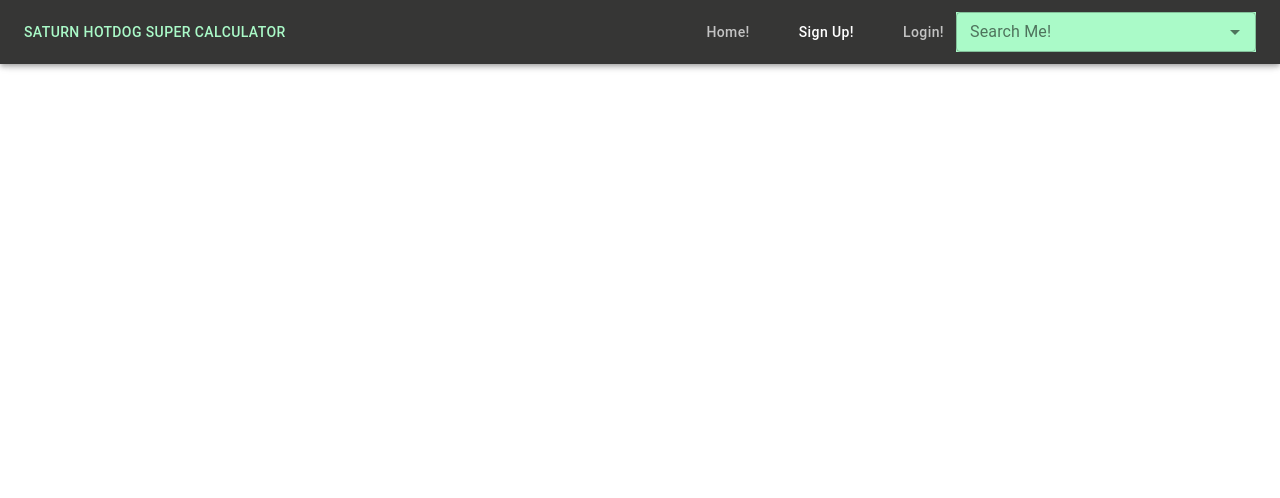
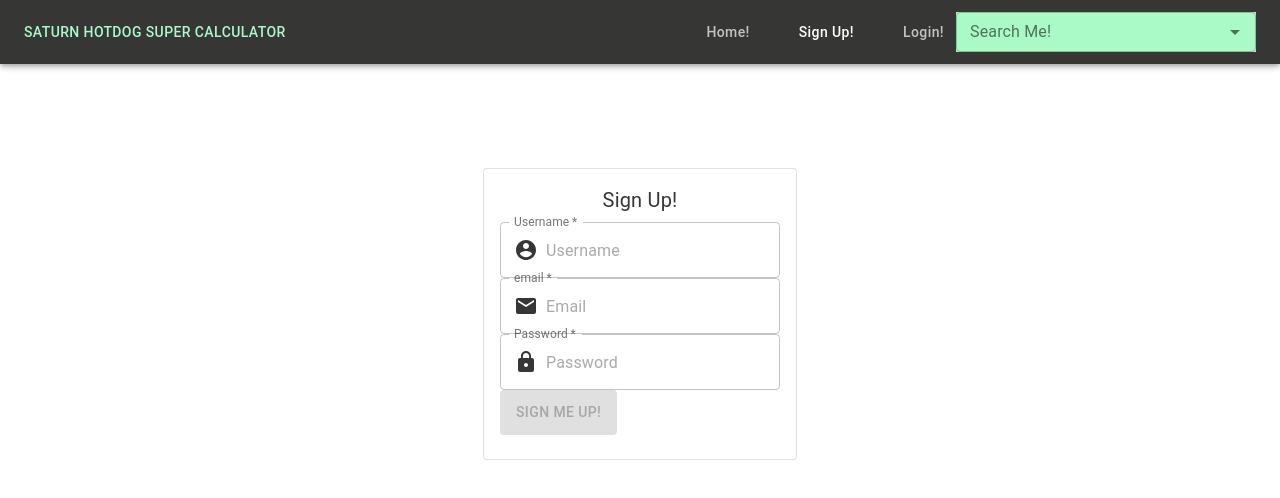
Before and after one commit to stevenlmcgraw/super-calculator, a React (Create React App) app: page /signup in a window 1280 px wide. Shown: the top 498 px of the page. Built offline with nearby package versions, Linux system fonts and the light colour scheme; no server answers.

Commit message:
Adds SignUp page

```diff
--- a/src/App.tsx
+++ b/src/App.tsx
@@ -7,6 +7,7 @@ import Header from './components/Header/Header';
 import Home from './pages/Home';
 import PhysicsLanding from './pages/Physics';
 import Login from './pages/Login';
+import SignUp from './pages/SignUp';
 
 import { fetchFormulaList } from './redux/actions/formulaActions';
 import { AppState } from './redux/reducers/rootReducer';
@@ -29,6 +30,7 @@ const App = () => {
             <Header/>
             <Switch>
                 <Route exact path="/login" component={Login}/>
+                <Route exact path="/signup" component={SignUp}/>
                 <Route exact path="/physics" component={PhysicsLanding}/>
                 <Route path="/" component={Home}/>
             </Switch>
--- /dev/null
+++ b/src/pages/SignUp/SignUp.tsx
@@ -0,0 +1,259 @@
+import React, { useState, useEffect, FormEvent, SyntheticEvent } from 'react';
+import { useDispatch, useSelector } from 'react-redux';
+
+import { Input, Card, TextField, Grid, CardContent, Typography } from '@material-ui/core';
+import Button from '@material-ui/core/Button';
+import InputAdornment from '@material-ui/core/InputAdornment';
+import Snackbar from '@material-ui/core/Snackbar';
+import MuiAlert, { AlertProps } from '@material-ui/lab/Alert';
+import { useTheme } from '@material-ui/core/styles';
+import { Theme, makeStyles } from '@material-ui/core/styles';
+import AccountCircleIcon from '@material-ui/icons/AccountCircle';
+import EmailIcon from '@material-ui/icons/Email';
+import LockIcon from '@material-ui/icons/Lock';
+
+import {
+    checkUsernameAvailability,
+    checkEmailAvailability,
+    registerNewSiteUser }
+from '../../utilities';
+
+function Alert(props: AlertProps) {
+    return <MuiAlert elevation={6} variant="filled" {...props} />;
+  }
+
+const useStyles = makeStyles((theme: Theme) => ({
+    button: {
+    justifyContent: 'center',
+    height: '45px',
+    "&:hover": {
+      backgroundColor: theme.palette.secondary.dark
+    }
+    },
+    cardContainer: {
+        position: 'absolute',
+        display: "flex",
+        margin: `${theme.spacing(0)} auto`,
+        marginTop: '10em'
+    },
+    input: {
+        color: theme.palette.primary.main
+    },
+    loginCard: {
+        backgroundColor: 'white'
+    },
+    title: {
+        fontSize: 20,
+        textAlign: 'center',
+        color: theme.palette.primary.main
+    }
+}));
+
+const SignUp = () => {
+    const classes = useStyles();
+
+    const [username, setUsername] = useState<string | null>(null);
+    const [email, setEmail] = useState<string | null>(null);
+    const [password, setPassword] = useState<string | null>(null);
+    const [open, setOpen] = useState<boolean>(false);
+    const [alertMessage, setAlertMessage] = useState<string | null>(null);
+    const [submitButtonDisabled, setSubmitButtonDisabled] = useState<boolean>(true);
+    const [badUsername, setBadUsername] = useState<boolean>(true);
+    const [badEmail, setBadEmail] = useState<boolean>(true);
+
+    const requestBody = {
+        username,
+        email,
+        password
+    }
+
+    const handleSubmit = (event: FormEvent<{}>) => {
+        registerNewSiteUser(requestBody)
+        .then((response: any) => {
+            console.log(response.status);
+            if(response.data.success) {
+                setAlertMessage('Congratulations... you registered successfully!');
+                setOpen(true);
+            }
+            else {
+                setAlertMessage('Whoopsies... that did not work. Another go, perhaps?');
+                setOpen(true);
+            }
+        })
+        .catch(error => {
+            if(error.status === 400) {
+                console.log(error)
+            }
+        })
+    }
+
+    const handleCheckUsername = (username: string | null) => {
+        console.log(username);
+        checkUsernameAvailability(username)
+        .then((response: any) => {
+            if(!response.data.available) {
+                setAlertMessage('Username already exists... try again!');
+                setOpen(true);
+                setBadUsername(true);
+            }
+            else {
+                setBadUsername(false);
+            }
+        })
+        .catch(error => {
+            console.log(error);
+        })
+    };
+
+    const handleCheckEmail = (email: string | null) => {
+        checkEmailAvailability(email)
+        .then((response: any) => {
+            if(!response.data.available) {
+                setAlertMessage('Email already exists... try again!');
+                setOpen(true);
+                setBadEmail(true);
+            }
+            else {
+                setBadEmail(false);
+            }
+        })
+        .catch(error => {
+            console.log(error);
+        })
+    };
+
+    const handleNotificationClose = (event: SyntheticEvent, reason?: string) => {
+        if(reason === 'clickaway') {
+            return;
+        }
+        setOpen(false);
+    };
+
+    const toggleSubmitDisabled = () => {
+        if(!badUsername && !badEmail) {
+            setSubmitButtonDisabled(false);
+        }
+        else {
+            setSubmitButtonDisabled(true);
+        }
+    };
+
+    useEffect(() => {
+        handleCheckUsername(username);
+    }, [username]);
+
+    useEffect(() => {
+        handleCheckEmail(email);
+    }, [email]);
+
+    useEffect(() => {
+        toggleSubmitDisabled();
+    }, [badUsername, badEmail]);
+
+    return (
+        <Grid
+            container
+            justify="center"
+            >
+        <form className={classes.cardContainer}>
+            <Card variant="outlined" className={classes.loginCard}>
+                <CardContent>
+                <Grid container justify="center" direction="column">
+                <Grid item>
+                        <Typography className={classes.title} gutterBottom>
+                            Sign Up!
+                        </Typography>
+                    </Grid>
+                    <Grid item>
+                        <TextField
+                            required
+                            id="username"
+                            name="username"
+                            label="Username"
+                            placeholder="Username"
+                            variant="outlined"
+                            onChange={event => {setUsername(event.target.value)}}
+                            InputProps={{
+                                className: classes.input,
+                                startAdornment: (
+                                  <InputAdornment position="start">
+                                    <AccountCircleIcon />
+                                  </InputAdornment>
+                                ),
+                              }}
+                              inputProps={{
+                                  minLength: 8,
+                                  maxLength: 30
+                              }}
+                            />
+                    </Grid>
+                    <Grid item>
+                        <TextField
+                            required
+                            id="email"
+                            name="email"
+                            label="email"
+                            placeholder="Email"
+                            type="email"
+                            variant="outlined"
+                            color="primary"
+                            onChange={event => {setEmail(event.target.value)}}
+                            InputProps={{
+                                className: classes.input,
+                                startAdornment: (
+                                  <InputAdornment position="start">
+                                    <EmailIcon />
+                                  </InputAdornment>
+                                ),
+                              }}
+                            />
+                    </Grid>
+                    <Grid item>
+                        <TextField
+                            required
+                            id="password"
+                            name="password"
+                            label="Password"
+                            placeholder="Password"
+                            type="password"
+                            variant="outlined"
+                            color="primary"
+                            onChange={event => {setPassword(event.target.value)}}
+                            InputProps={{
+                                className: classes.input,
+                                startAdornment: (
+                                  <InputAdornment position="start">
+                                    <LockIcon />
+                                  </InputAdornment>
+                                ),
+                              }}
+                            />
+                    </Grid>
+
+                    <Grid item>
+                        <Button
+                            disabled={submitButtonDisabled}
+                            className={classes.button}
+                            variant="contained"
+                            color="secondary"
+                            onClick={handleSubmit}
+                            >
+                                Sign Me Up!
+                        </Button>
+                    </Grid>
+                </Grid>
+                </CardContent>
+            </Card>
+            <Snackbar open={open} autoHideDuration={6000} onClose={handleNotificationClose}>
+                <Alert onClose={handleNotificationClose} severity="warning">
+                    {`${alertMessage}`}
+                </Alert>
+            </Snackbar>
+        </form>
+        </Grid>
+
+    );
+
+}
+
+export default SignUp;
--- /dev/null
+++ b/src/pages/SignUp/index.ts
@@ -0,0 +1 @@
+export { default } from './SignUp';
--- a/src/redux/actions/authActions.ts
+++ b/src/redux/actions/authActions.ts
@@ -4,7 +4,7 @@ import { ActionCreator } from 'redux';
 import { ThunkAction } from 'redux-thunk';
 import { LoginRequest } from '../reducers/authReducer';
 
-// const LOCAL_API_URL = process.env.REACT_APP_API_BASE_URL || 'http://localhost:9191';
+//const LOCAL_API_URL = process.env.REACT_APP_API_BASE_URL || 'http://localhost:9191';
 const CLOUD_API_URL = 'http://saturn-hotdog-super-calculator-backend.cfapps.io';
 
 interface ILoginSubmit {
--- /dev/null
+++ b/src/utilities/apiCalls.ts
@@ -0,0 +1,32 @@
+import axios from 'axios';
+
+//const LOCAL_API_URL = process.env.REACT_APP_API_BASE_URL || 'http://localhost:9191';
+const CLOUD_API_URL = 'http://saturn-hotdog-super-calculator-backend.cfapps.io';
+
+const apiClient = axios.create({
+    baseURL: CLOUD_API_URL,
+    responseType: 'json',
+    headers: {
+      'Content-Type': 'application/json'
+    }
+  });
+
+//check username and email availability
+export function checkUsernameAvailability(username: string | null) {
+    return apiClient.get('/auth/getUsernameAvailability',
+    { params: {
+        username,
+    }})
+}
+
+export function checkEmailAvailability(email: string | null) {
+    return apiClient.get('/auth/getEmailAvailability',
+    { params: {
+        email,
+    }})
+}
+
+//register(sign up) new SiteUser
+export function registerNewSiteUser(newUser: any) {
+    return apiClient.post('/auth/register', newUser);
+}
--- /dev/null
+++ b/src/utilities/index.ts
@@ -0,0 +1,5 @@
+export {
+    checkUsernameAvailability,
+    checkEmailAvailability,
+    registerNewSiteUser
+} from './apiCalls';
```
